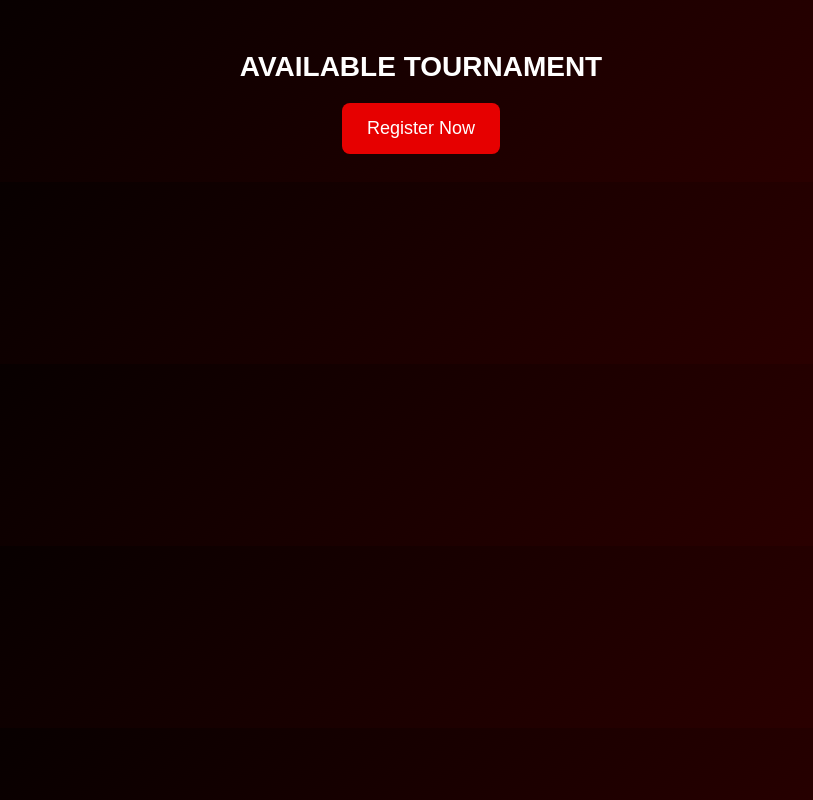
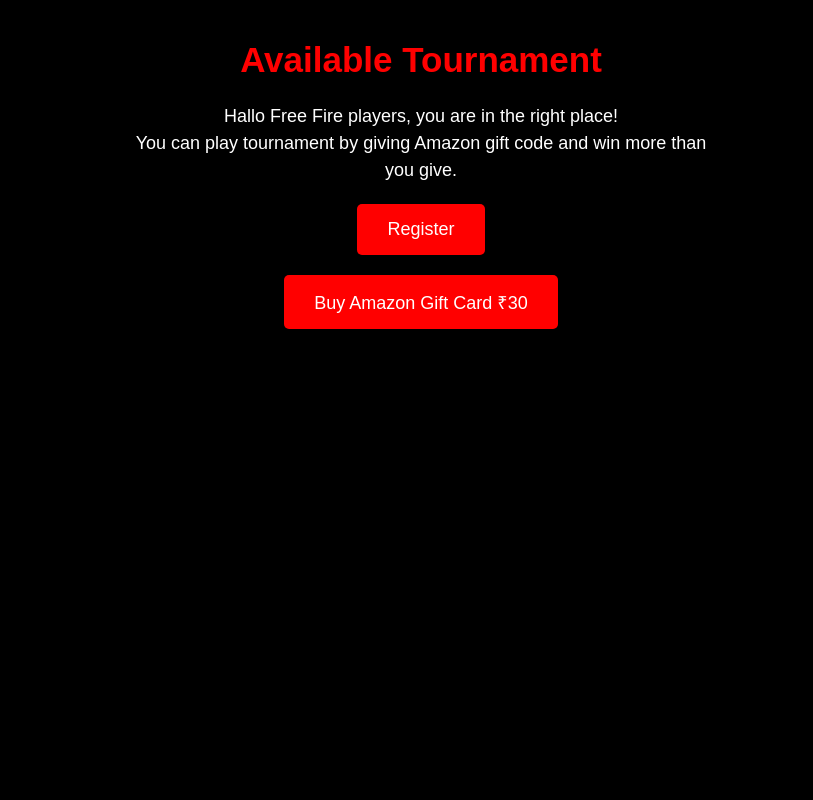
Before and after one commit to GM8310/Free-fire-tournament-, a plain HTML site: page tornament.html in a window 1280 px wide. Shown: the whole page, without its empty margins (219-1032 px from the left). Drawn offline with Linux system fonts and the light colour scheme.

Commit message:
tornament.html

```diff
--- a/tornament.html
+++ b/tornament.html
@@ -1,39 +1,50 @@
 <!DOCTYPE html>
 <html>
 <head>
-  <title>Available Tournaments</title>
-  <meta name="viewport" content="width=device-width, initial-scale=1.0">
+<title>Tournament Info</title>
 <style>
     body {
-      background: linear-gradient(135deg, #000000, #330000);
+        margin: 0;
+        font-family: Arial, sans-serif;
+        background: black;
         color: white;
-      font-family: Arial, sans-serif;
         text-align: center;
-      padding: 20px;
     }
-    h2 {
-      font-size: 28px;
-      margin-bottom: 20px;
+    h1 {
+        font-size: 35px;
+        margin-top: 40px;
+        color: red;
     }
-    .tournament-btn {
-      background-color: #e60000;
+    p {
+        font-size: 18px;
+        max-width: 600px;
+        margin: auto;
+        line-height: 1.5;
+    }
+    .btn {
+        display: inline-block;
+        margin-top: 20px;
+        padding: 15px 30px;
+        background: red;
         color: white;
-      border: none;
-      padding: 15px 25px;
+        text-decoration: none;
         font-size: 18px;
-      border-radius: 8px;
-      cursor: pointer;
-      transition: 0.3s;
+        border-radius: 5px;
+        transition: background 0.3s;
     }
-    .tournament-btn:hover {
-      background-color: #cc0000;
+    .btn:hover {
+        background: darkred;
     }
 </style>
 </head>
 <body>
-  <h2>AVAILABLE TOURNAMENT</h2>
-  <a href="https://forms.gle/bXfwH5SoBGkcTxt26" target="_blank">
-    <button class="tournament-btn">Register Now</button>
-  </a>
+
+<h1>Available Tournament</h1>
+<p>Hallo Free Fire players, you are in the right place!<br>
+You can play tournament by giving Amazon gift code and win more than you give.</p>
+
+<a class="btn" href="https://forms.gle/bXfwH5SoBGkcTxt26" target="_blank">Register</a><br>
+<a class="btn" href="https://www.amazon.in/dp/B00JRD35LM" target="_blank">Buy Amazon Gift Card ₹30</a>
+
 </body>
 </html>
```
Lines whose indentation alone changed are shown as unchanged.
